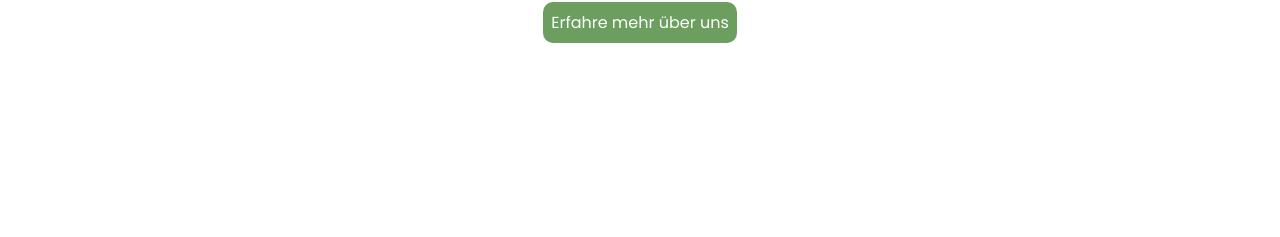
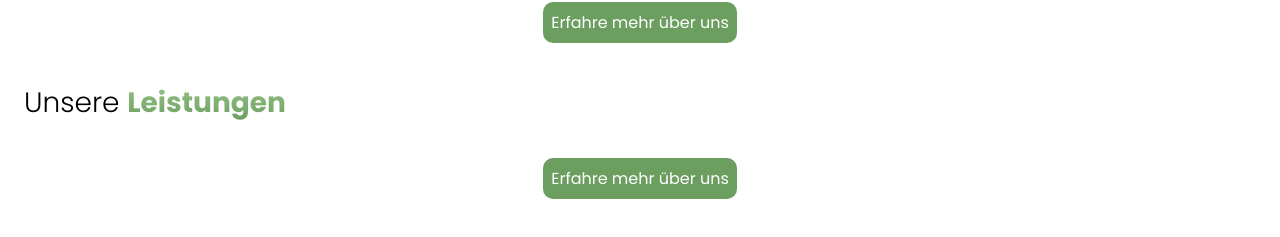
Before and after one commit to Stefan-Horning/Krankengymnastik, an Angular app: page / in a window 1280 px wide. Shown: the part 2976-3213 px from the top of the page. Built offline with nearby package versions, Linux system fonts and the light colour scheme.

Commit message:
End of Day

```diff
--- a/src/app/home/home.component.html
+++ b/src/app/home/home.component.html
@@ -47,6 +47,13 @@
             <a >Erfahre mehr über uns</a>
         </div>
     </div>
+    <div class="welcomeText">
+        <h3>Unsere <b><span>Leistungen</span></b></h3>
+
+        <div class="TeamButton">
+            <a >Erfahre mehr über uns</a>
+        </div>
+    </div>
     <div style="height: 500px;">
         <div class="note"></div>
     </div>
```
